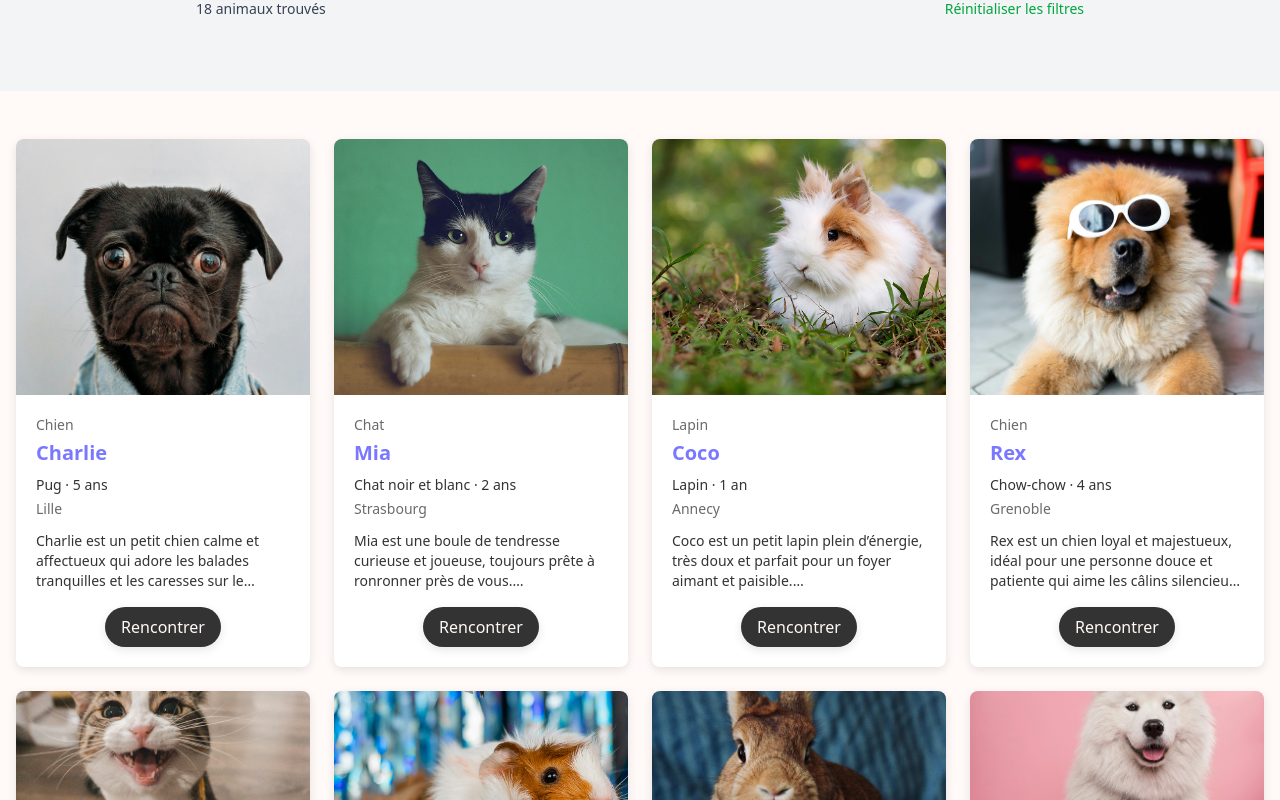
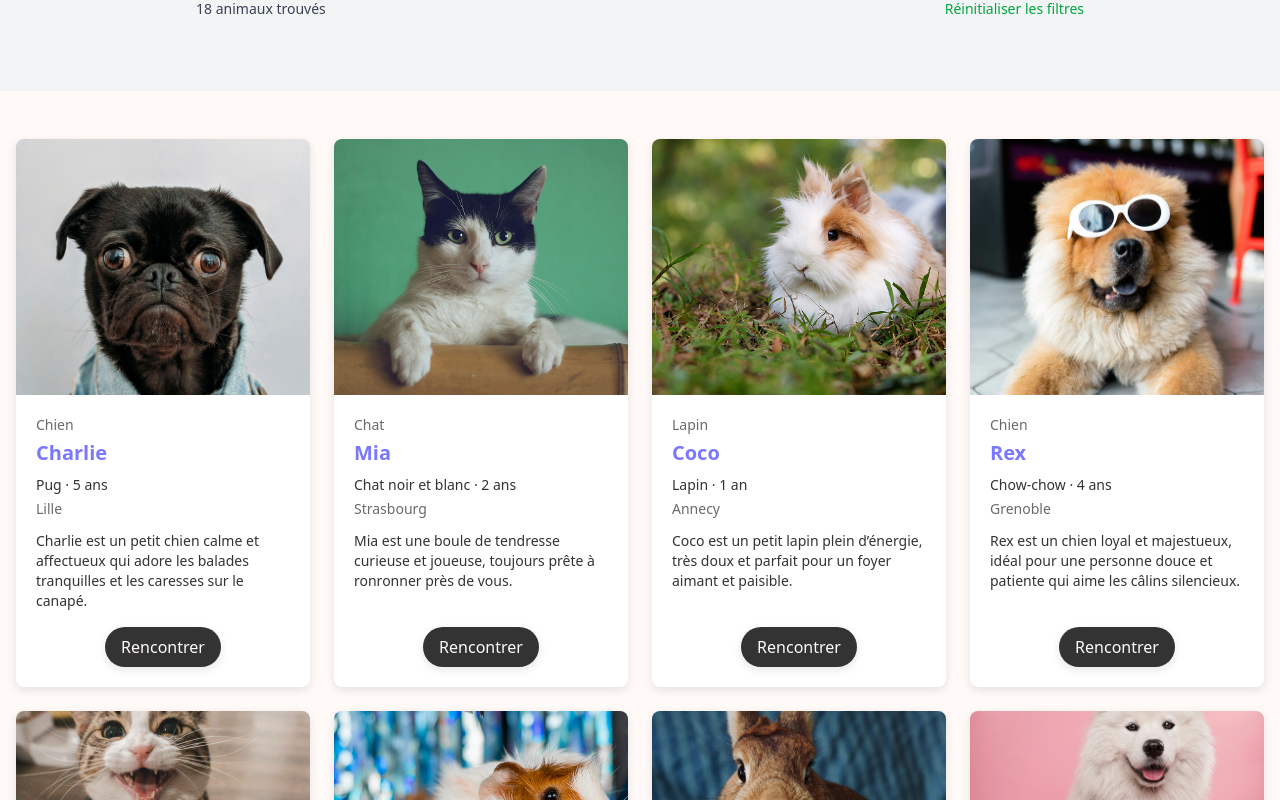
Before and after one commit to antoineb07/adaopte, a React (Vite) app: page /research in a window 1280 px wide. Shown: the part 360-1160 px from the top of the page. Built offline with nearby package versions, Linux system fonts and the light colour scheme.

Commit message:
fix animalCard description flex1

```diff
--- a/src/components/AnimalCard.tsx
+++ b/src/components/AnimalCard.tsx
@@ -10,33 +10,24 @@ export default function AnimalCard({ animal }: AnimalCardProps) {
     console.log(`${animal.name} - ${animal.breed}`);
   };
 
-  // Fonction pour formater la description sur 3 lignes
-  const formatDescription = (text: string): string => {
-    const lines = text.split("\n");
-    while (lines.length < 3) {
-      lines.push("\u00A0");
-    }
-    return lines.slice(0, 3).join("\n");
-  };
-
   return (
-    <div className="bg-white rounded-lg shadow-md overflow-hidden hover:shadow-xl transition-shadow">
-      <div className="h-64 overflow-hidden">
+    <div className="bg-white rounded-lg shadow-md overflow-hidden hover:shadow-xl transition-shadow flex flex-col h-full">
+      <div className="h-64 overflow-hidden shrink-0">
         <img
           src={animal.imageUrl}
           alt={animal.name}
           className="w-full h-full object-cover hover:scale-105 transition-transform duration-300"
         />
       </div>
-      <div className="p-5">
+      <div className="p-5 flex flex-col flex-1">
         <div className="text-sm text-deep-grey mb-1">{animal.type}</div>
         <h3 className="text-xl font-bold text-accent mb-2">{animal.name}</h3>
         <p className="text-sm text-dark mb-1">{animal.breed} · {animal.age}</p>
         <p className="text-sm text-deep-grey mb-3">{animal.city}</p>
-        <p className="text-sm text-dark mb-4 whitespace-pre-line line-clamp-3">
-          {formatDescription(animal.description)}
+        <p className="text-sm text-dark mb-4 flex-1">
+          {animal.description}
         </p>
-        <div className="flex justify-center">
+        <div className="flex justify-center mt-auto">
           <Button
             onClick={handleClick}
             variant="primary"
```
